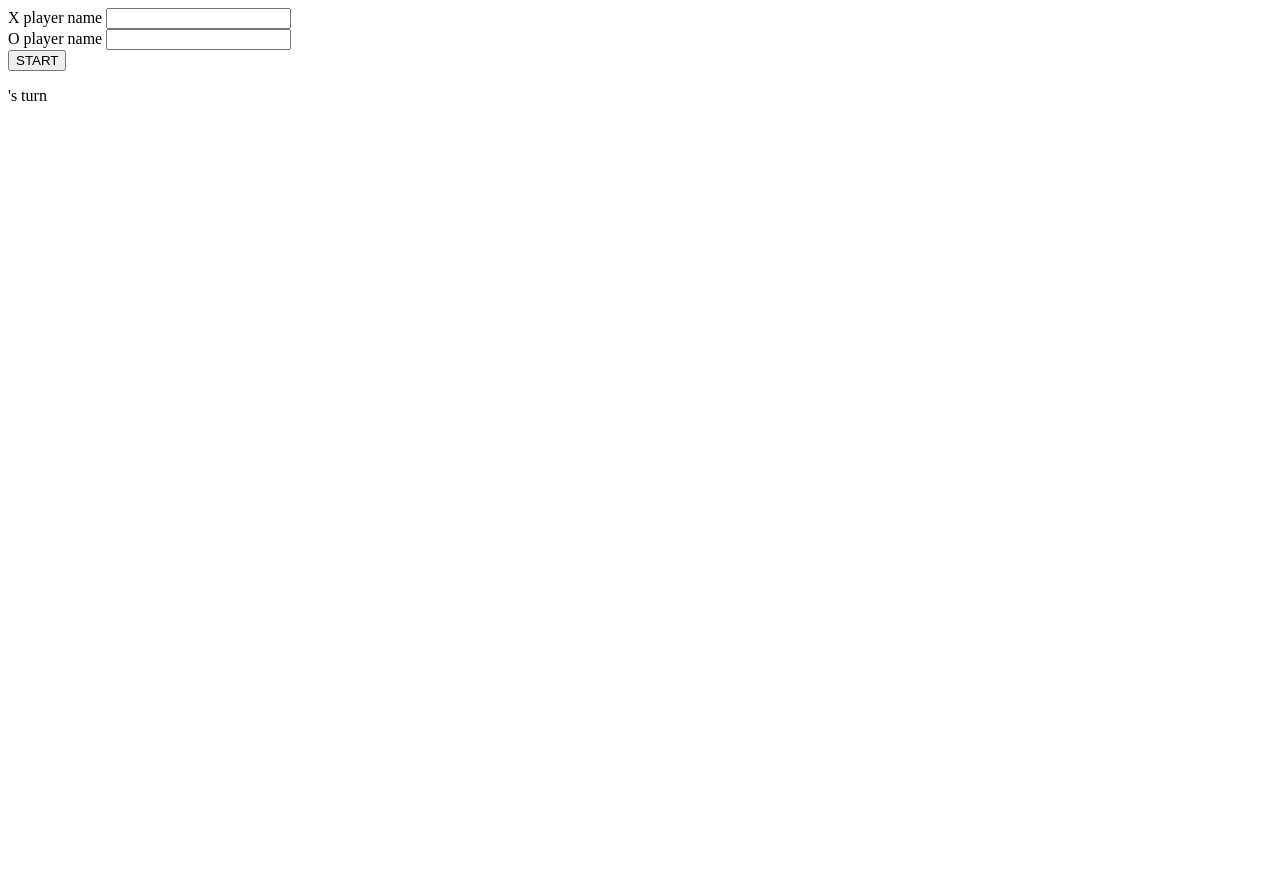
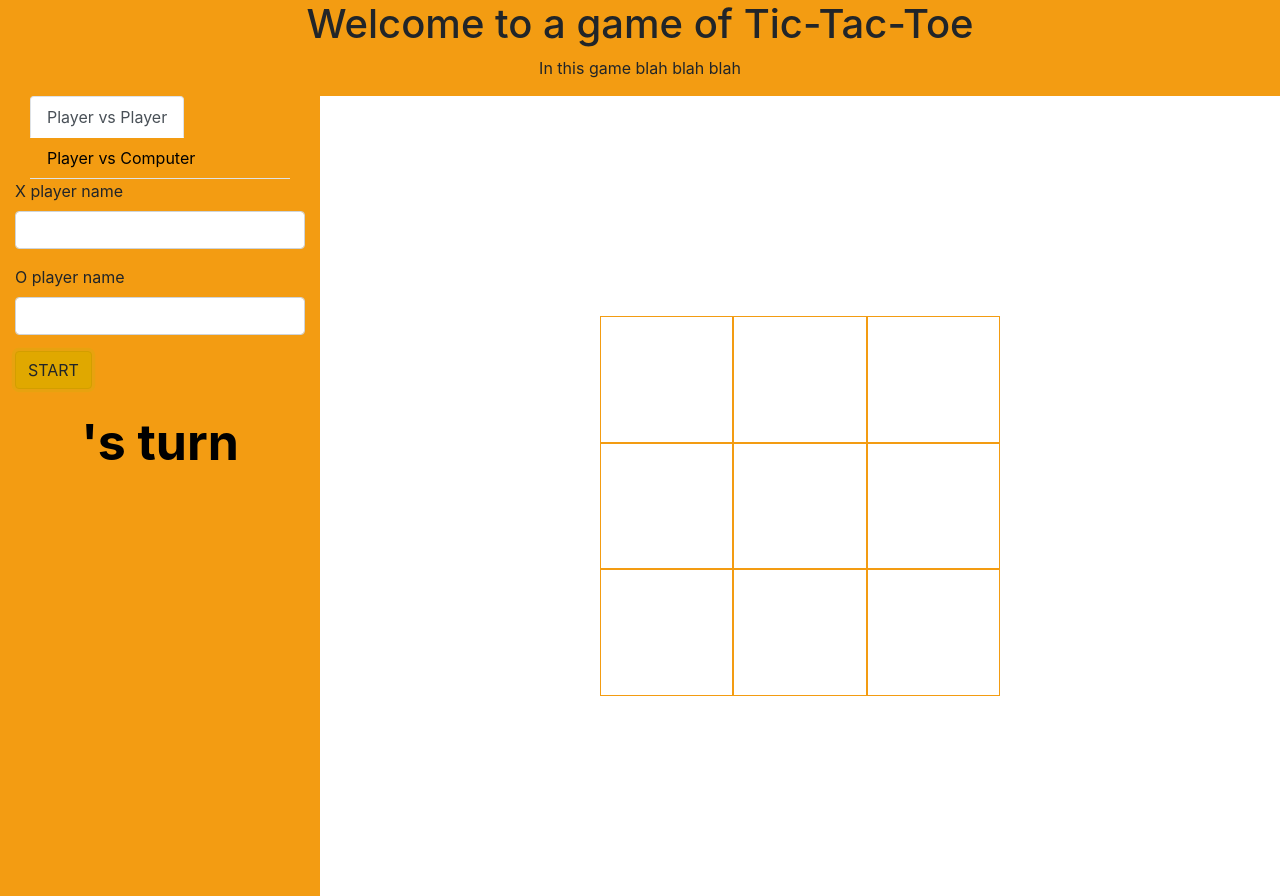
Before and after one commit to mrnadaara/Tic-Tac-Toe-JS, a website built with webpack: page dist/index.html in a window 1280 px wide. Both pictures are taken after a click on the button "START". Before the commit the page ends 800 px from the top, so only its background shows below. Built offline with nearby package versions, Linux system fonts and the light colour scheme.

Commit message:
redesigned UI, added bootstrap, popover, css-loader, style-loader, jquery

```diff
--- a/src/index.js
+++ b/src/index.js
@@ -1,3 +1,6 @@
+import 'bootstrap';
+import './main.css';
+import 'bootstrap/dist/css/bootstrap.min.css';
 import Game from './game';
 
 let startButton = document.getElementById('start');
--- /dev/null
+++ b/src/main.css
@@ -0,0 +1,48 @@
+main{
+    height: 100vh;
+}
+
+#board-container{
+    padding-top: 20px;
+    height: 400px;
+    width: 400px;
+    display: grid;
+    grid-template-columns: 1fr 1fr 1fr;
+    grid-template-rows: 1fr 1fr 1fr;
+}
+
+.game-body{
+    display: flex;
+    flex-direction: column;
+}
+
+.full-height {
+    height: 100%;
+}
+
+header{
+    background-color: #f39c12;
+}
+
+.game-form{
+    background-color: #f39c12;
+}
+
+.slot {
+    border: 1px solid #f39c12;
+    display: flex;
+    justify-content: center;
+    align-items: center;
+    font-size: 50px;
+    color: #f39c12;
+}
+
+#game-status {
+    font-size: 50px;
+    color: black;
+    font-weight: bold;
+}
+
+.nav-link {
+    color: black;
+}
--- /dev/null
+++ b/webpack.config.js
@@ -0,0 +1,11 @@
+module.exports = {
+    mode: 'development',
+    module: {
+      rules: [
+        {
+          test: /\.css$/i,
+          use: ['style-loader', 'css-loader'],
+        },
+      ],
+    }
+}
```
Also changed, not shown: package.json (+7 -0 lines), dist/index.html, dist/main.css (deleted), dist/main.js, 2 other files.
